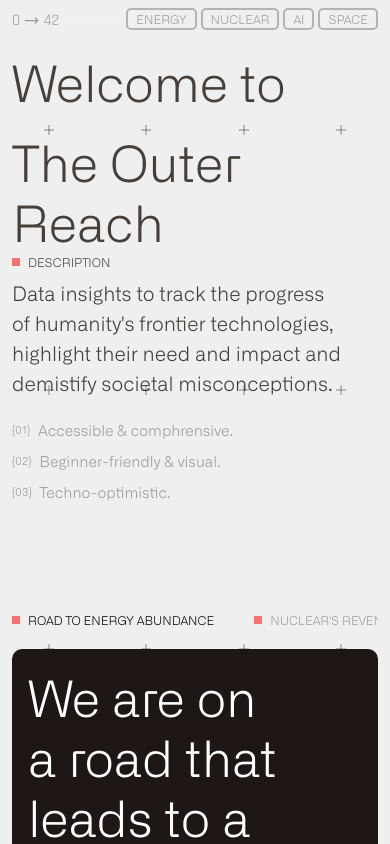
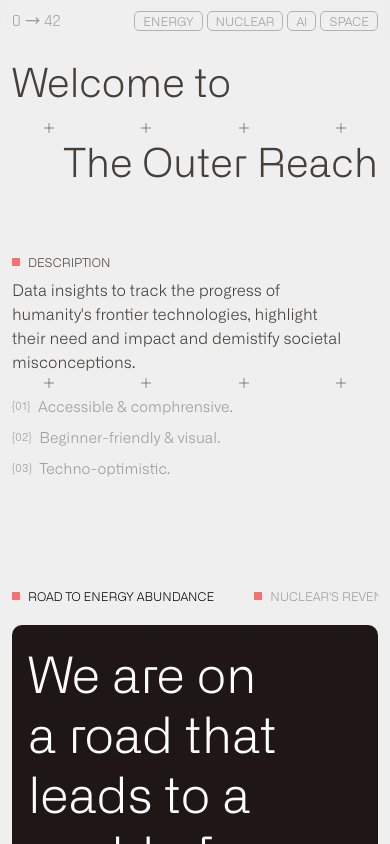
Before and after one commit to tanaydesai/outer-reach, a Next.js app: page / in a window 390 px wide. Shown: the top 844 px of the page. Built offline with nearby package versions, Linux system fonts and the light colour scheme.

Commit message:
new beginnings again, final, structure theme

```diff
--- a/app/page.js
+++ b/app/page.js
@@ -11,12 +11,12 @@ export default function Home() {
       <div className='absolute w-full min-h-full px-3 py-[50px] bg-[#efefef]'>
 
         <div className='w-full h-fit'>
-          <Fade className='h-[80px] w-full'><TypeAnimation speed={10} cursor={false} sequence={[1000,"Welcome", "Welcome to", 'Welcome to']} className='text-[50px] md:text-[70px] lg:text-[100px] whitespace-nowrap leading-[60px] md:leading-[85px] text-[#463f3a] font-a2'/></Fade>
-          <Fade className='h-[80px] w-full flex justify-end md:mt-4'><TypeAnimation speed={20} cursor={false} sequence={[2400,"The Outer Reach"]} className='text-[50px] md:text-[70px] lg:text-[100px] leading-[60px] md:leading-[85px] text-[#463f3a] font-a2'/></Fade>
+          <Fade className='h-[80px] w-full'><TypeAnimation speed={10} cursor={false} sequence={[1000,"Welcome", "Welcome to", 'Welcome to']} className='text-[40px] md:text-[70px] lg:text-[100px] whitespace-nowrap leading-[60px] md:leading-[85px] text-[#463f3a] font-a2'/></Fade>
+          <Fade className='h-[80px] w-full flex justify-end md:mt-4'><TypeAnimation speed={20} cursor={false} sequence={[2400,"The Outer Reach"]} className='text-[40px] md:text-[70px] lg:text-[100px] leading-[60px] md:leading-[85px] text-[#463f3a] font-a2'/></Fade>
 
           <div className='w-full mt-10'>
               <div className='flex items-center pb-1 h-[27px]'><div className='w-2 h-2 bg-red-400 mr-2 inline-flex'/><DecryptText className='text-[12px] uppercase font-a2 text-[#463f3a]' text='Description' /></div>
-              <div className='text-[20px] w-[90%] lg:w-[60%] text-[#463f3a] font-a1'>Data insights to track the progress of humanity's frontier technologies, highlight their need and impact and demistify societal misconceptions.</div>
+              <div className='text-[16px] sm:text-[20px] w-[90%] lg:w-[60%] text-[#463f3a] font-a1'>Data insights to track the progress of humanity's frontier technologies, highlight their need and impact and demistify societal misconceptions.</div>
               <div className='text-[#9b9b9b] text-[17px] h-[27px] mt-5 font-a1 gap-2 flex items-center'><div className='text-[11px]'>{`{01}`}</div><DecryptText className='text-[15px] text-[#9b9b9b]' text='Accessible & comphrensive.'/></div>
               <div className='text-[#9b9b9b] font-a1 gap-2 h-[27px] mt-1 flex items-center'><div className='text-[11px]'>{`{02}`}</div><DecryptText className='text-[15px] text-[#9b9b9b]' text='Beginner-friendly & visual.' /></div>
               <div className=' text-[#9b9b9b] font-a1 gap-2 h-[27px] mt-1 flex items-center'><div className='text-[11px]'>{`{03}`}</div><DecryptText className='text-[15px] text-[#9b9b9b]' text='Techno-optimistic.' /></div>
--- a/components/navbar.js
+++ b/components/navbar.js
@@ -11,14 +11,14 @@ export const Navbar = () => {
   const path = usePathname();
 
   return (
-    <div className={`fixed top-0 z-10 w-full left-0 px-3 py-2 flex bg-transparent items-start justify-between ${open ? "" : "backdrop-blur-[10px]"}`}>
-      <Link href="/"><motion.div whileTap={{scale:1.1}} className='w-fit cursor-default text-[#9b9b9b] text-[16px] uppercase font-rajdhani-regular flex items-center gap-1'>{'0'} <MoveRight size={15}/> {'42'}</motion.div></Link>
+    <div className={`fixed top-0 z-10 w-full left-0 px-3 py-2 flex bg-transparent items-center justify-between ${open ? "" : "backdrop-blur-[10px]"}`}>
+      <Link href="/"><motion.div whileTap={{scale:1.1}} className='w-fit cursor-default text-[#9b9b9b] text-[17px] uppercase font-rajdhani-regular flex items-center gap-1'>{'0'} <MoveRight size={15}/> {'42'}</motion.div></Link>
 
       <div className='flex gap-1 text-[12px] uppercase text-[#9b9b9b]  font-a2 '>
-        <div className='rounded-[5px] border-2 border-[#b3b3b3] px-2'>Energy</div>
-        <div className='rounded-[5px] border-2 border-[#b3b3b3] px-2'>Nuclear</div>
-        <div className='rounded-[5px] border-2 border-[#b3b3b3] px-2'>AI</div>
-        <div className='rounded-[5px] border-2 border-[#b3b3b3] px-2'>Space</div>
+        <div className='rounded-[5px] border border-[#b3b3b3] px-2'>Energy</div>
+        <div className='rounded-[5px] border border-[#b3b3b3] px-2'>Nuclear</div>
+        <div className='rounded-[5px] border border-[#b3b3b3] px-2'>AI</div>
+        <div className='rounded-[5px] border border-[#b3b3b3] px-2'>Space</div>
       </div>
 
     </div>
```
